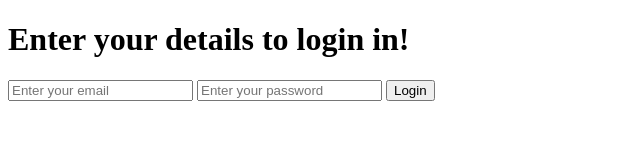
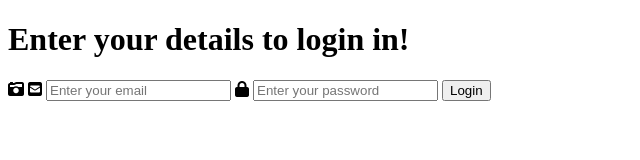
Before and after one commit to anyanime/login-page, a plain HTML site: page index.html in a window 1280 px wide. Shown: the whole page, without its empty margins (0-640 px from the left). Drawn offline with Linux system fonts and the light colour scheme.

Commit message:
add font awesome

```diff
--- a/index.html
+++ b/index.html
@@ -7,6 +7,8 @@
     <title>Login Page</title>
     <!--Link css-->
     <link rel="stylesheet" href="css/main.css">
+    <!--insert fontawesome-->
+    <link rel="stylesheet" href="path/to/font-awesome/css/font-awesome.min.css">
 </head>
 <body>
 
@@ -16,12 +18,15 @@
         </div>
         <div class="form">
             <span>
+                <i class="fa fa-camera-retro"></i>
+                <i class="fa fa-envelope-square" aria-hidden="true"></i>
                 <input type="text" placeholder="Enter your email" name="email" id="email">
             </span>
             <span>
+                <i class="fa fa-lock"></i>
                 <input type="password" placeholder="Enter your password" name="pwd" id="pwd">
             </span>
-            <button type="submit">Login</button>
+            <button class="btn" type="submit">Login</button>
         </div>
     </div>
 </body>
```
